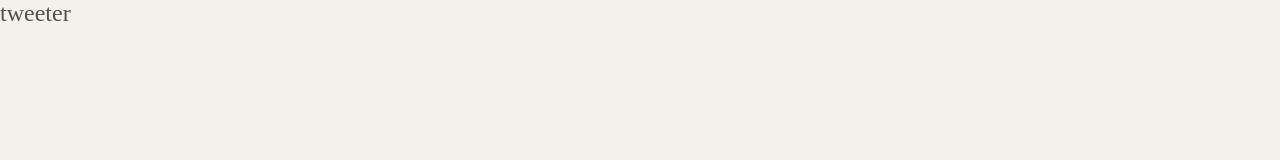
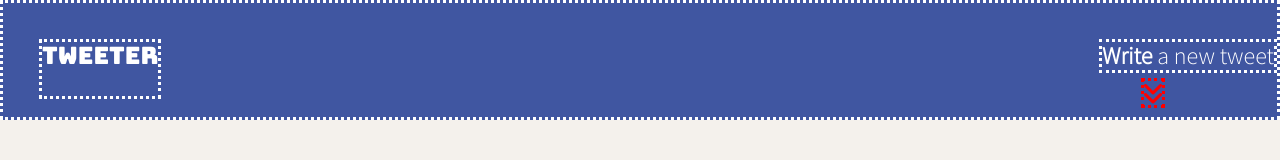
Before and after one commit to kb09/tweeter, a website: page public/index.html in a window 1280 px wide. Drawn offline with nearby package versions, Linux system fonts and the light colour scheme.

Commit message:
create nav layout

```diff
--- a/package.json
+++ b/package.json
@@ -13,7 +13,7 @@
   "dependencies": {
     "body-parser": "^1.15.2",
     "chance": "^1.0.2",
-    "express": "^4.13.4",
+    "express": "^4.17.1",
     "md5": "^2.1.0"
   },
   "devDependencies": {
--- a/public/index.html
+++ b/public/index.html
@@ -1,14 +1,24 @@
 <!DOCTYPE html>
 <html lang="en">
   <head>
-    <!-- Meta Information -->
+      <!-- cdnjs.com-->
+    <link rel="stylesheet" href="https://cdnjs.cloudflare.com/ajax/libs/font-awesome/6.0.0-beta2/css/all.min.css" integrity="sha512-YWzhKL2whUzgiheMoBFwW8CKV4qpHQAEuvilg9FAn5VJUDwKZZxkJNuGM4XkWuk94WCrrwslk8yWNGmY1EduTA==" crossorigin="anonymous" referrerpolicy="no-referrer" />    <!-- Meta Information -->
+    <!--     end of cdnjs.com-->
+
     <title>Tweeter - Home Page</title>
 
     <!-- External CSS -->
     <link rel="stylesheet" href="https://cdnjs.cloudflare.com/ajax/libs/normalize/8.0.1/normalize.min.css" type="text/css" />
 
+    <!-- Importing different fonts -->
+    <link rel="preconnect" href="https://fonts.googleapis.com">
+    <link rel="preconnect" href="https://fonts.gstatic.com" crossorigin>
+    <link href="https://fonts.googleapis.com/css2?family=Bungee&family=Source+Sans+Pro:ital,wght@0,300;1,300;1,600&display=swap" rel="stylesheet">
+
+
     <!-- App CSS -->
     <link rel="stylesheet" href="/styles/layout.css" type="text/css" />
+    <link rel="stylesheet" href="/styles/nav.css"    type="text/css" />
 
     <!-- External JS -->
     <script src="https://ajax.googleapis.com/ajax/libs/jquery/3.4.1/jquery.min.js"></script>
@@ -20,7 +30,9 @@
   <body>
     <!-- Top nav bar (fixed) -->
     <nav>
-      <span>tweeter</span>
+      <span id="navID">tweeter</span>
+      <span id="newTweet"> <b> Write </b> a new tweet  </span>
+      <i id ="navArrow" class="fas fa-angle-double-down"></i>
     </nav>
 
     <!-- Page-specific (main) content here -->
--- a/public/styles/layout.css
+++ b/public/styles/layout.css
@@ -14,10 +14,12 @@
  * Global layout stuff
  */
 
-body {
+body { /* adding imported fonts to body and logo*/
   color: #545149;
   background-color: #f4f1ec;
   font-size: 24px;
+  font-family:'Source Sans Pro', sans-serif;
+
 }
 
 /*
--- /dev/null
+++ b/public/styles/nav.css
@@ -0,0 +1,47 @@
+nav{
+  height: 120px;
+
+
+  background-color: #4056A1 ;
+  width:100vw;
+  border:dotted;
+
+  color:#FFFFFF ;
+
+}
+
+#navID {
+  display: inline-flex;
+  height: 60px;
+  margin-top: 1.5em;
+  margin-left:1.5em;
+  border: dotted;
+  font-family:"Bungee";
+
+
+}
+#navArrow {
+    position: relative;
+    color: red;
+    margin-top: 75px;
+    float: right;
+    left: 150px;
+    border: dotted;
+    color: red;
+    float: right;
+    margin-right:1.5em ;
+
+}
+#newTweet{
+
+  position: relative;
+  float: right;
+  margin-left: 2em;
+  margin-top: 1.5em;
+  border: dotted;
+  font-family: source sans pro;
+
+
+
+
+}
```
Also changed, not shown: server/data-files/initial-tweets.json (+5 -5 lines), 1 other file.
